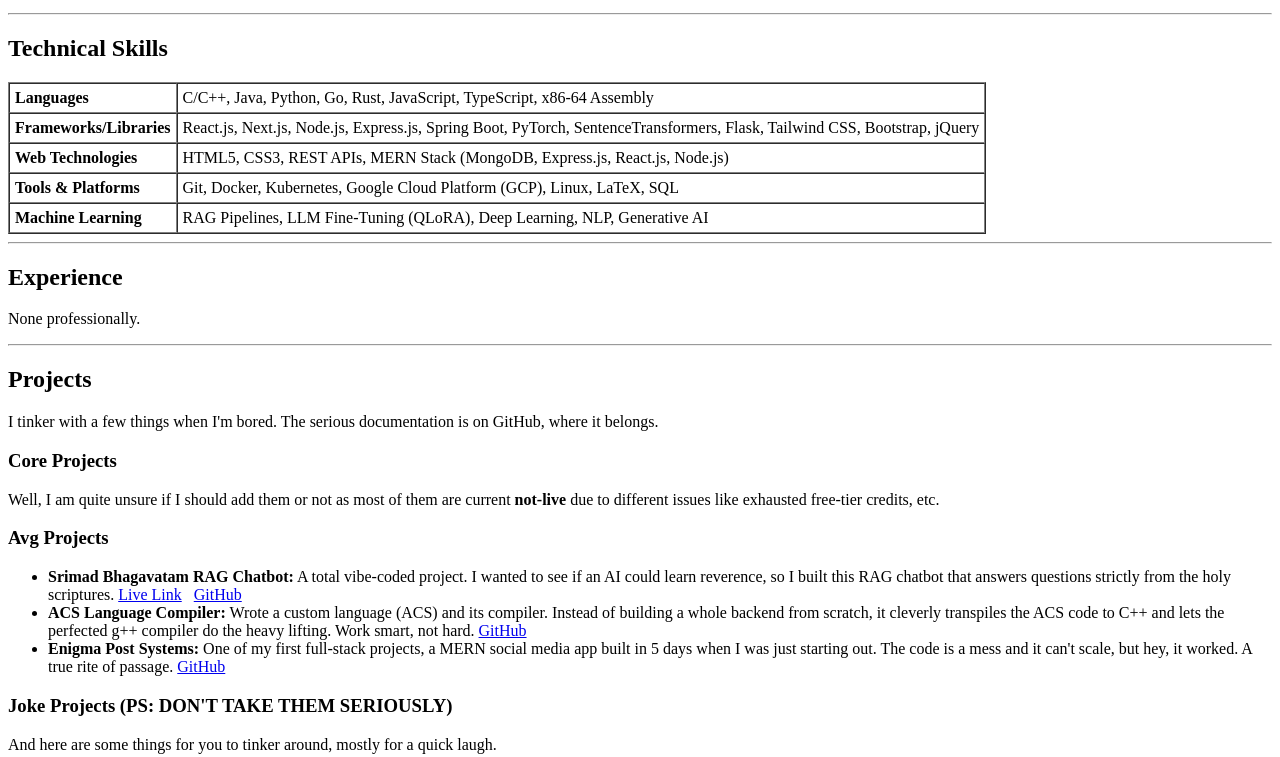
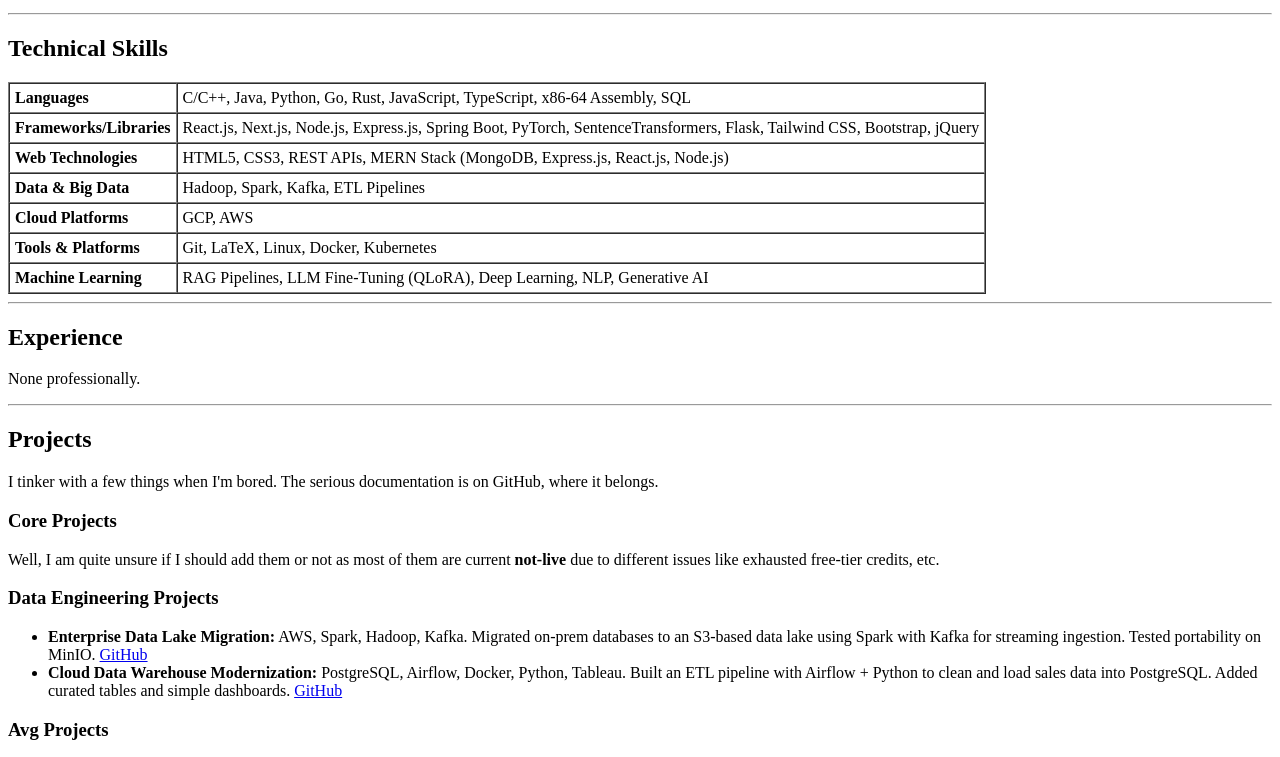
Before and after one commit to dwivedi-ai/bareinfo, a plain HTML site: page index.html in a window 1280 px wide. Shown: the part 402-1159 px from the top of the page. Drawn offline with Linux system fonts and the light colour scheme.

Commit message:
updated projects, fixed blog dates and technical skills

```diff
--- a/index.html
+++ b/index.html
@@ -42,7 +42,7 @@
                 <tbody>
                     <tr>
                         <td><strong>Languages</strong></td>
-                        <td>C/C++, Java, Python, Go, Rust, JavaScript, TypeScript, x86-64 Assembly</td>
+                        <td>C/C++, Java, Python, Go, Rust, JavaScript, TypeScript, x86-64 Assembly, SQL</td>
                     </tr>
                     <tr>
                         <td><strong>Frameworks/Libraries</strong></td>
@@ -53,8 +53,16 @@
                         <td>HTML5, CSS3, REST APIs, MERN Stack (MongoDB, Express.js, React.js, Node.js)</td>
                     </tr>
                     <tr>
+                        <td><strong>Data & Big Data</strong></td>
+                        <td>Hadoop, Spark, Kafka, ETL Pipelines</td>
+                    </tr>
+                    <tr>
+                        <td><strong>Cloud Platforms</strong></td>
+                        <td>GCP, AWS</td>
+                    </tr>
+                    <tr>
                         <td><strong>Tools & Platforms</strong></td>
-                        <td>Git, Docker, Kubernetes, Google Cloud Platform (GCP), Linux, LaTeX, SQL</td>
+                        <td>Git, LaTeX, Linux, Docker, Kubernetes</td>
                     </tr>
                     <tr>
                         <td><strong>Machine Learning</strong></td>
@@ -73,15 +81,28 @@
 
         <hr>
 
-
-
         <section id="projects">
             <h2>Projects</h2>
             <p>
                 I tinker with a few things when I'm bored. The serious documentation is on GitHub, where it belongs.
             </p>
+
+
             <h3>Core Projects</h3>
             <p>Well, I am quite unsure if I should add them or not as most of them are current <strong>not-live</strong> due to different issues like exhausted free-tier credits, etc.</p>
+
+
+            <h3>Data Engineering Projects</h3>
+            <ul>
+                <li>
+                    <strong>Enterprise Data Lake Migration:</strong> AWS, Spark, Hadoop, Kafka. Migrated on-prem databases to an S3-based data lake using Spark with Kafka for streaming ingestion. Tested portability on MinIO.
+                    <a href="https://github.com/dwivedi-ai/edlm" target="_blank">GitHub</a>
+                </li>
+                <li>
+                    <strong>Cloud Data Warehouse Modernization:</strong> PostgreSQL, Airflow, Docker, Python, Tableau. Built an ETL pipeline with Airflow + Python to clean and load sales data into PostgreSQL. Added curated tables and simple dashboards.
+                    <a href="https://github.com/dwivedi-ai/cdw-modernization" target="_blank">GitHub</a>
+                </li>
+            </ul>
 
             <h3>Avg Projects</h3>
             <ul>
@@ -190,7 +211,7 @@
     <footer>
         <section id="contact">
             <h2>Contact</h2>
-            <p>You can contact me through email at <a href="mailto:codewithankitdwivedi@gmail.com">codewithankitdwivedi@gmail.com</a></p>
+            <p>You can contact me through email at <a href="mailto:ankitdwivedi25@protonmail.com">ankitdwivedi25@protonmail.com</a> &nbsp; (skip the small talk tho, get to the point;)</p>
             <p>Or just follow me on X - <a href="https://x.com/@AnkitDwivedi25">@AnkitDwivedi25</a> and <a href="https://www.linkedin.com/in/ankit-dwivedi-kiit/">LinkedIn</a>.</p>
         </section>
         <p><a href="#top">Go to top</a></p>
```
Also changed, not shown: blogs/nde.html (+1 -1 lines), blogs/vpoi.html (+1 -1 lines).
